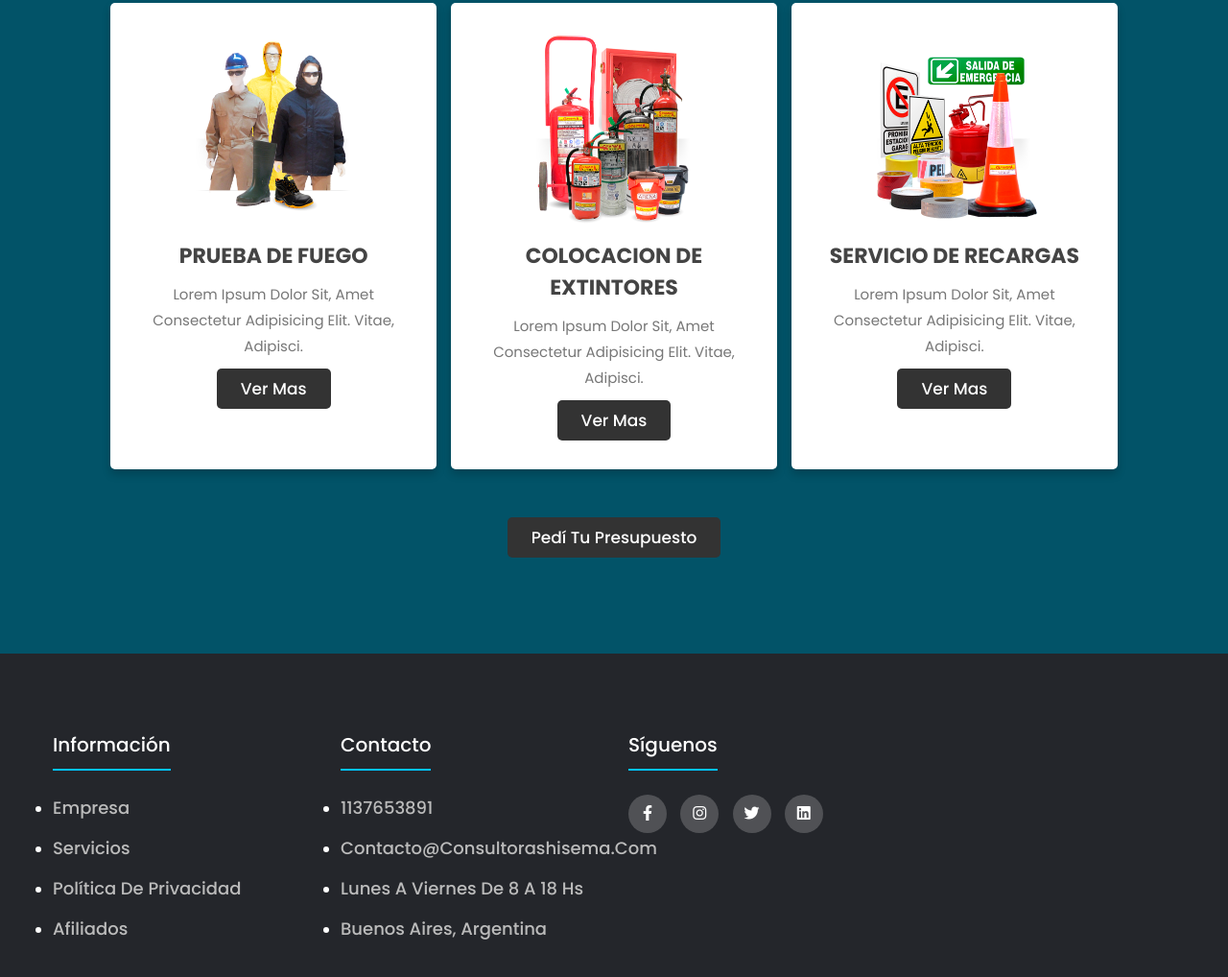
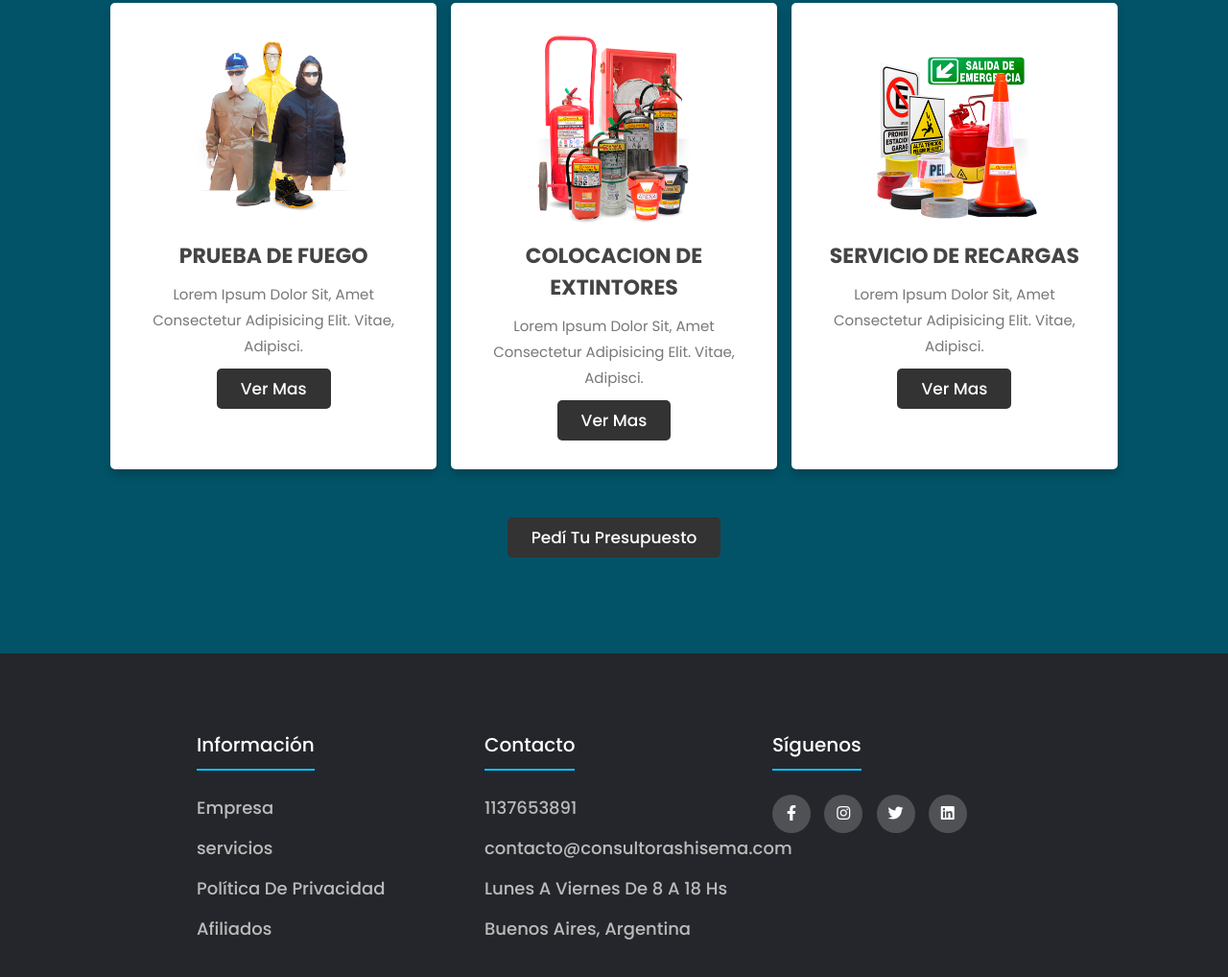
Before and after one commit to alanparreno/shisema, a plain HTML site: page index.html in a window 1280 px wide. Shown: the part 1787-2805 px from the top of the page at 96% size. Drawn offline with Linux system fonts and the light colour scheme.

Commit message:
Update styles.css

```diff
--- a/styles.css
+++ b/styles.css
@@ -260,16 +260,19 @@ button:hover {
     background-color: #24262B;
     color: white;
     padding: 80px 0;
+    text-align: justify;
 }
 
 .footer-row {
     display: flex;
     flex-wrap: wrap;
+    justify-content: center;
 }
 
 .footer-links {
     width: 25%;
     padding: 0 15px;
+    box-sizing: border-box;
 }
 
 .footer-links h4 {
@@ -280,6 +283,10 @@ button:hover {
     border-bottom: 2px solid #00C3FF;
     padding-bottom: 10px;
     display: inline-block;
+}
+
+.footer-links ul {
+    list-style-type: none;
 }
 
 .footer-links ul li a {
@@ -294,6 +301,10 @@ button:hover {
 .footer-links ul li a:hover {
     color: white;
     padding-left: 6px;
+}
+
+.footer-links ul li:nth-child(2) a {
+    text-transform: lowercase;
 }
 
 .social-link a {
```
